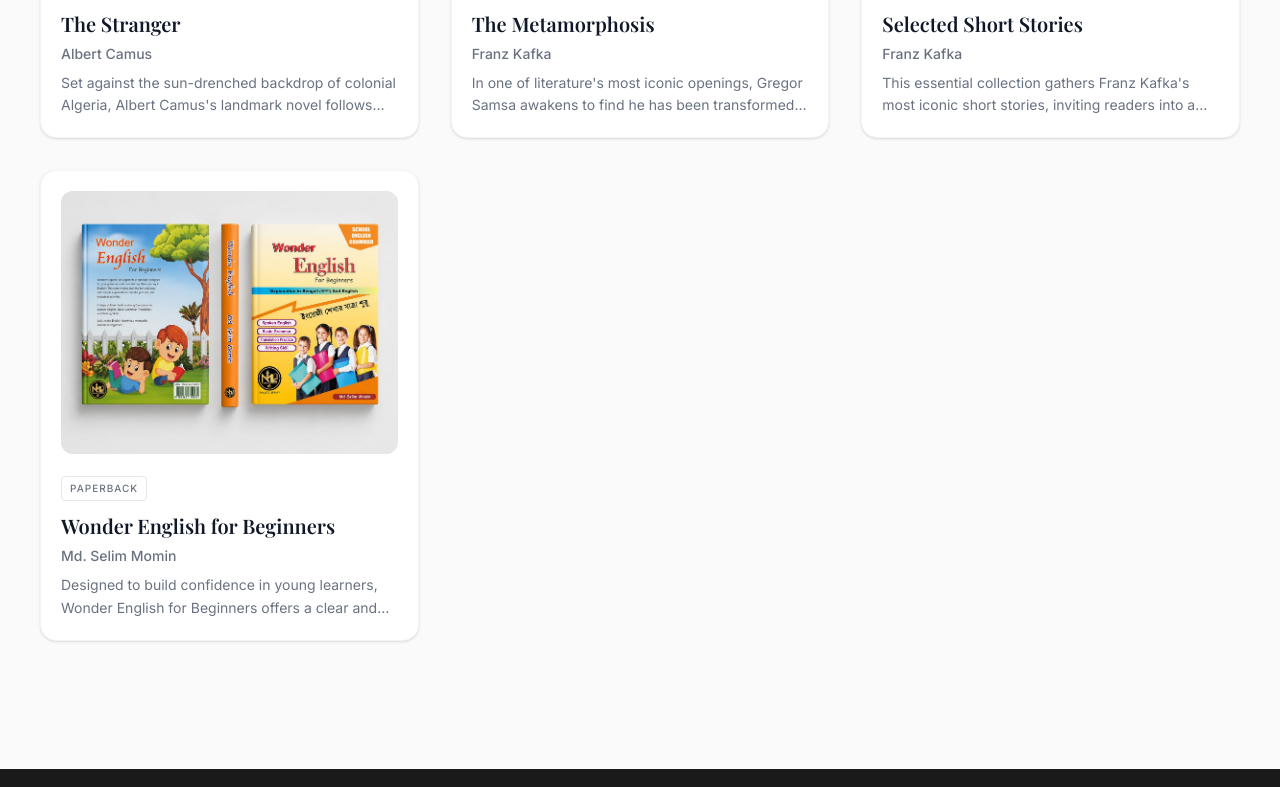
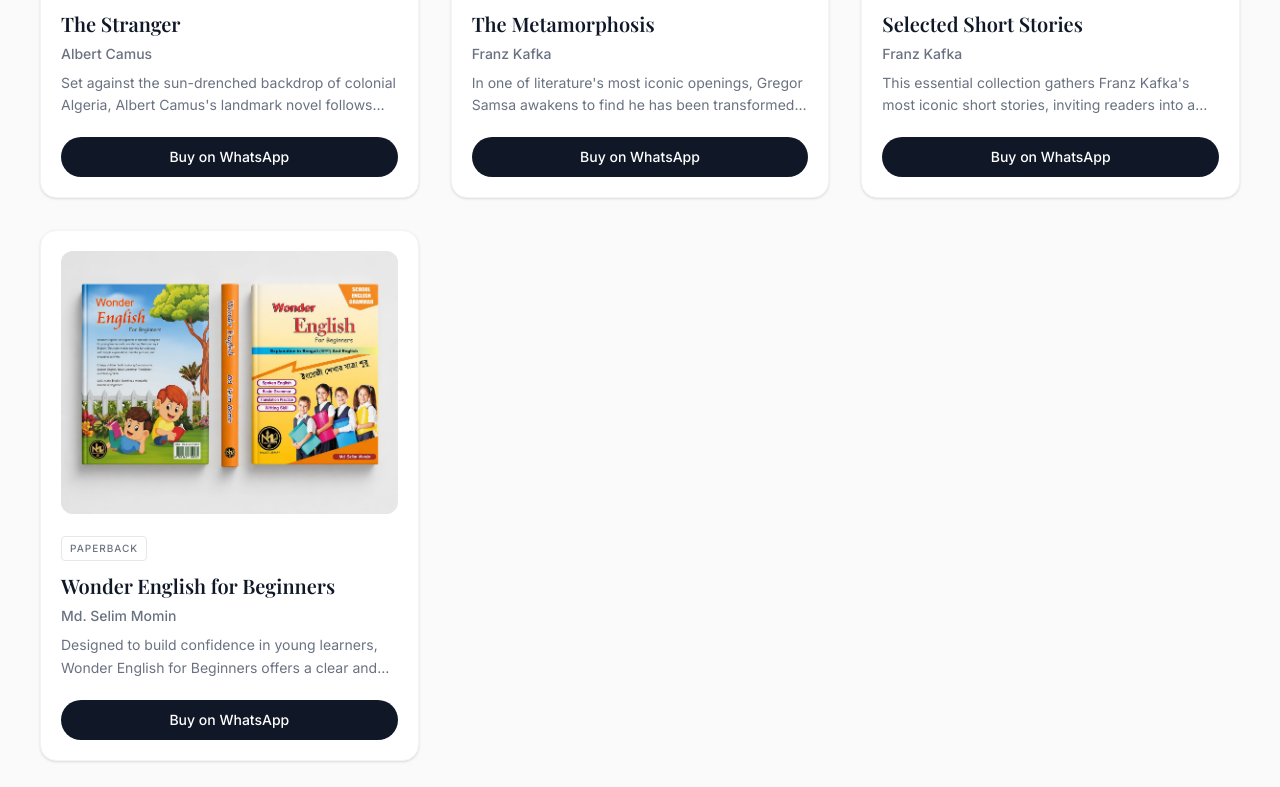
Before and after one commit to onlinesil/publication, a React (Vite) app: page / in a window 1280 px wide. Shown: the part 1033-1820 px from the top of the page. Built offline with nearby package versions, Linux system fonts and the light colour scheme; a web font is replaced by a local one.

Commit message:
SEO upgrade: book & video pages, schema, hydration fix, sitemap & robots

```diff
--- a/src/components/BookCard.tsx
+++ b/src/components/BookCard.tsx
@@ -5,6 +5,11 @@ import { X } from 'lucide-react';
 interface BookCardProps {
   book: Book;
 }
+
+const generateWhatsAppLink = (title: string) => {
+  const msg = encodeURIComponent(`I want to buy this book: ${title}`);
+  return `https://wa.me/917908076890?text=${msg}`;
+};
 
 export function BookCard({ book }: BookCardProps) {
   const [isModalOpen, setIsModalOpen] = useState(false);
@@ -53,6 +58,17 @@ export function BookCard({ book }: BookCardProps) {
         <p className="font-sans text-sm font-light text-gray-500 leading-relaxed line-clamp-2">
           {book.description}
         </p>
+        <div className="mt-auto pt-5">
+          <a
+            href={generateWhatsAppLink(book.title)}
+            target="_blank"
+            rel="noopener noreferrer"
+            onClick={(e) => e.stopPropagation()}
+            className="inline-flex items-center justify-center w-full px-4 py-2.5 bg-gray-900 text-white rounded-full text-sm font-medium hover:bg-gray-800 hover:shadow-md transition-all duration-300"
+          >
+            Buy on WhatsApp
+          </a>
+        </div>
       </div>
 
       {isModalOpen && (
@@ -84,8 +100,19 @@ export function BookCard({ book }: BookCardProps) {
               <h2 className="font-serif text-4xl font-semibold tracking-tight leading-tight mb-2 text-gray-900">{book.title}</h2>
               <p className="font-sans text-lg font-medium text-gray-500 mb-8">{book.author}</p>
 
-              <div className="space-y-4 font-sans text-base font-light leading-relaxed text-gray-600 mb-12">
+              <div className="space-y-4 font-sans text-base font-light leading-relaxed text-gray-600 mb-8">
                 <p>{book.description}</p>
+              </div>
+
+              <div className="mb-12">
+                <a
+                  href={generateWhatsAppLink(book.title)}
+                  target="_blank"
+                  rel="noopener noreferrer"
+                  className="inline-flex items-center justify-center px-8 py-3.5 bg-gray-900 text-white rounded-full text-sm font-medium hover:bg-gray-800 hover:shadow-lg hover:-translate-y-0.5 transition-all duration-300"
+                >
+                  Buy on WhatsApp
+                </a>
               </div>
 
               <div className="mt-auto pt-8 border-t border-gray-100 grid grid-cols-2 sm:grid-cols-3 gap-6 text-xs uppercase font-sans tracking-widest text-gray-500">
```
